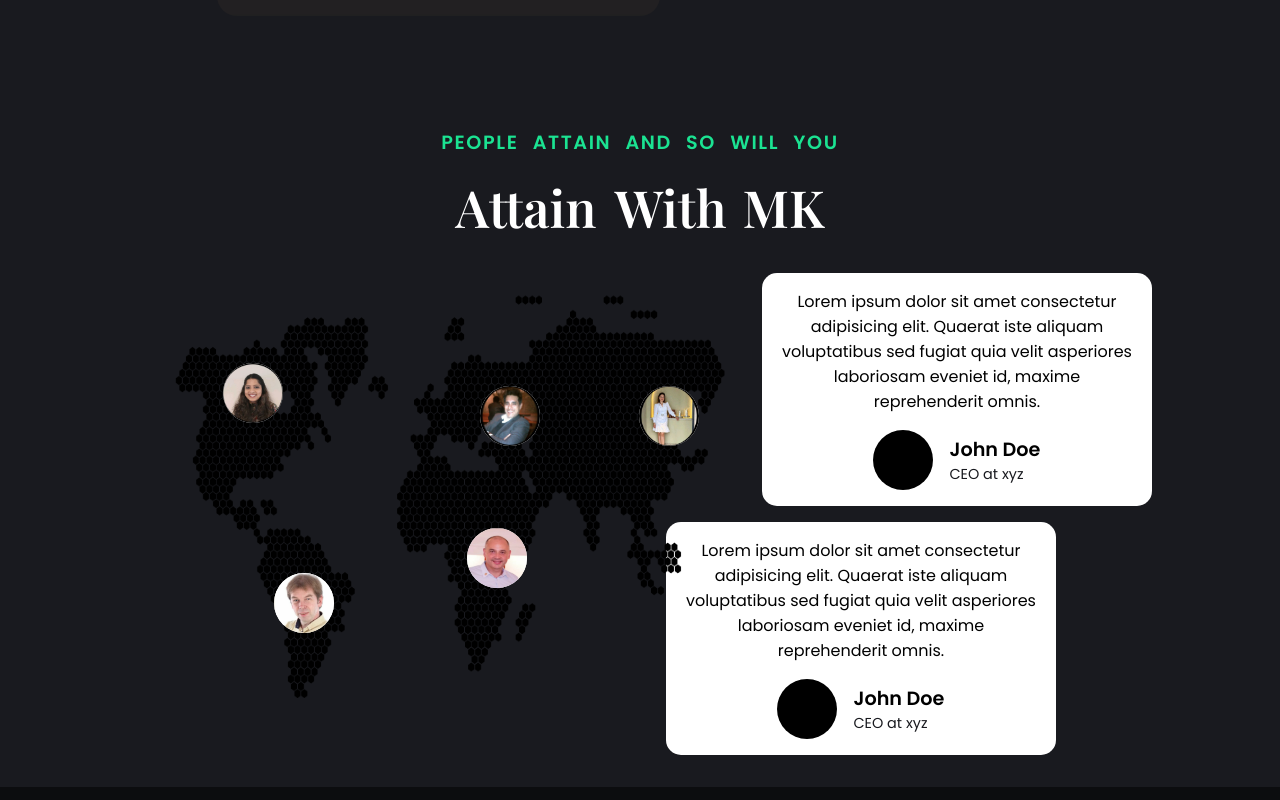
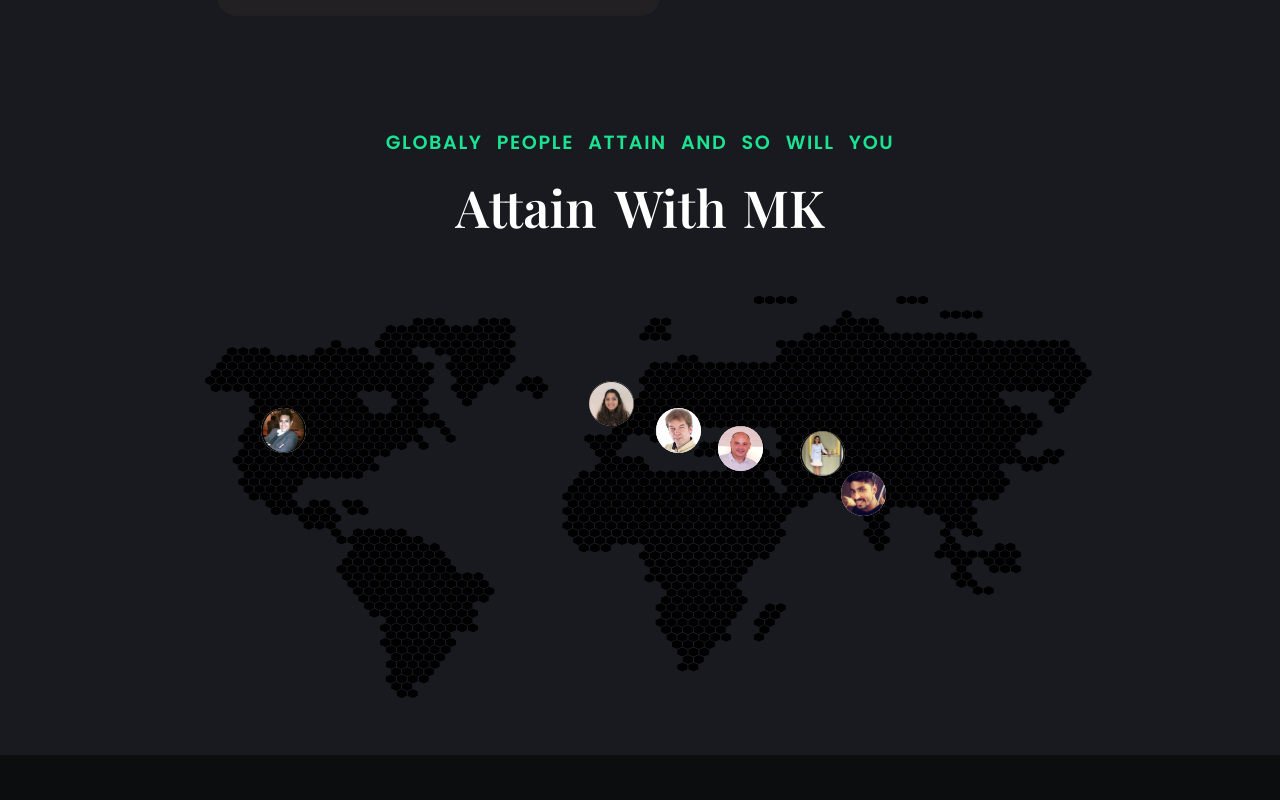
Before and after one commit to Xaverick/tutwithmk, a React (Vite) app: page / in a window 1280 px wide. Shown: the part 5760-6560 px from the top of the page. Built offline with nearby package versions, Linux system fonts and the light colour scheme.

Commit message:
changed the testimonials

```diff
--- a/src/components/Testimonial/Testimonials.jsx
+++ b/src/components/Testimonial/Testimonials.jsx
@@ -6,22 +6,23 @@ import dubai from '../../assets/homeTestimonial/dubai.jpeg'
 import usa from '../../assets/homeTestimonial/usa.jpeg'
 import italy from '../../assets/homeTestimonial/italy.jpeg'
 import slovakia from '../../assets/homeTestimonial/slovakia.jpeg'
+import mumbai from '../../assets/homeTestimonial/mumbai.jpeg'
 import { Tooltip } from 'react-tooltip'
 
 
 const testimonial = {
-  dubai: "Manish is a great coach. His training is very applicable and you can see the results instantly not only in your business but in your personal life too. I highly recommend him",
-  uk: "Manish is one of the most patient person I have come across. He is really well suited to his role of a coach. He truly understands the person sitting in front of him and coaches him/her based on his ability. He will work with the person to help him improve himself/herself and will persist till the goal has been achieved. And he will do this with a smile on his face. Anyone who comes to get his help has come to the right place.",
-  usa: "I found Manish fully involved, always and happily willing to help, having a good grip on the subject. I thank you Manish for coaching me",
-  italy: "I knew Manish Kumar in New Delhi during the years 2013-2015. I was very struck by his cultural and technical preparation in his job, as a coach and for communication programs, but most of all for his ability to always communicate in a interested, pleasant and positive way. He is the kind of person everybody would love to talk with. I think that all this, summed up with his undoubted technical level can make of Manish an excellent Coach and teacher of Communication Courses (he is the first one who applies his own knowledge on himself) but also, in my opinion, an excellent director for sales, a trustworthy executive for every area you would put him in.",
-  slovakia: "So, I got personal coaching from Manish & it was very nice experience! First thing was that I was in time pressure and I needed it immediately and he made himself immediately available. And second thing was the coaching itself was very nice, it was working with a nice good friend who has full understanding for my problems. And He worked hard and in such a way so that every detail is just perfect. His helpfulness is simply AMAZING!"
-
+  dubai: "You can see the results instantly not only in your business but in your personal life too. <br /> <p> A.K. - Dubai </p>",
+  usa: "I thank you Manish for coaching me. <br /> <p> H.S. - United States </p>",
+  uk: "Anyone who comes to get his help has come to the right place.  <br /> <p> J.M. - United Kingdom </p>",
+  slovakia: "His helpfulness is simply AMAZING! <br /> <p> D.S. - SLOVAKIA </p>",
+  italy: "He is the first one who applies his own knowledge on himself. <br/> <p> A.F - ITALY </p>",
+  mumbai: "Manish is an awesome coach.<br /> <p> U.S. - Celebrity Trainer </p>"
 }
 
 const Testimonials = ({name}) => {
   return (
     <div className='app__testimonials'>
-    <h6>PEOPLE ATTAIN AND SO WILL YOU</h6>
+    <h6>GLOBALY PEOPLE ATTAIN AND SO WILL YOU</h6>
     <div className='subheading'>
       <p>Attain With</p>
       <p> {name}</p>
@@ -36,12 +37,14 @@ const Testimonials = ({name}) => {
             <div className='dots'>
               <div className='dot'>
                 <img
-                  data-tooltip-content={testimonial.uk}
+                  data-tooltip-html={testimonial.uk}
+                  // data-tooltip-content={testimonial.uk}
                   data-tooltip-id="uk"
                   src={uk}
                   alt=""
                 />
-                <Tooltip id="uk" effect='solid' place='top' className='tooltip'/>
+                <Tooltip id="uk" effect='solid' place='top' className='tooltip' />
+
 
               </div>
 
@@ -51,7 +54,7 @@ const Testimonials = ({name}) => {
                 <img
                     src={usa}
                     alt=""
-                    data-tooltip-content={testimonial.usa}
+                    data-tooltip-html={testimonial.usa}
                     data-tooltip-id="usa"
                 />
                 <Tooltip id="usa" effect='solid' place='top' className='tooltip'/>
@@ -64,7 +67,7 @@ const Testimonials = ({name}) => {
                 <img
                   src={dubai}
                   alt=""
-                  data-tooltip-content={testimonial.dubai}
+                  data-tooltip-html={testimonial.dubai}
                   data-tooltip-id="dubai"
                 />
                 <Tooltip id="dubai" effect='solid' place='top' className='tooltip'/>
@@ -74,7 +77,7 @@ const Testimonials = ({name}) => {
                 <img
                     src={italy}
                     alt=""
-                    data-tooltip-content={testimonial.italy}
+                    data-tooltip-html={testimonial.italy}
                     data-tooltip-id="italy"
                 />
                 <Tooltip id="italy" effect='solid' place='top' className='tooltip'/>
@@ -85,40 +88,24 @@ const Testimonials = ({name}) => {
                 <img
                     src={slovakia}
                     alt=""
-                    data-tooltip-content={testimonial.slovakia}
+                    data-tooltip-html={testimonial.slovakia}
                     data-tooltip-id="slovakia"
                 />
                 <Tooltip id="slovakia" effect='solid' place='top' className='tooltip'/>
               </div>
 
+              <div className='dot'>
+                <img
+                    src={mumbai}
+                    alt=""
+                    data-tooltip-html={testimonial.mumbai}
+                    data-tooltip-id="mumbai"
+                />
+                <Tooltip id="mumbai" effect='solid' place='top' className='tooltip'/>
+              </div>
+
             </div>
 
-
-        </div>
-
-        <div className='right-side'>
-            <div className='card'>
-              <p>Lorem ipsum dolor sit amet consectetur adipisicing elit. Quaerat iste aliquam voluptatibus sed fugiat quia velit asperiores laboriosam eveniet id, maxime reprehenderit omnis.</p>
-              <div>
-                <div className='inner-card'></div>
-                <div style={{display:"flex", flexDirection:"column", gap:"0",}}>
-                  <h6>John Doe</h6>
-                  <p>CEO at xyz</p>
-                </div>
-
-              </div>
-            </div>
-            <div className='card'>
-              <p>Lorem ipsum dolor sit amet consectetur adipisicing elit. Quaerat iste aliquam voluptatibus sed fugiat quia velit asperiores laboriosam eveniet id, maxime reprehenderit omnis.</p>
-              <div>
-                <div className='inner-card'></div>
-                <div style={{display:"flex", flexDirection:"column", gap:"0",}}>
-                  <h6>John Doe</h6>
-                  <p>CEO at xyz</p>
-                </div>
-
-              </div>
-            </div>
         </div>
 
     </div>
--- a/src/components/Testimonial/Testimonials.scss
+++ b/src/components/Testimonial/Testimonials.scss
@@ -16,6 +16,7 @@
         word-spacing: 0.5rem;
         letter-spacing: 0.1rem;
         @media screen and (max-width: 768px){
+            text-align: center;
             font-size: 0.9rem;
             word-spacing: normal;
 
@@ -56,7 +57,7 @@
             display: flex;
             flex-wrap: wrap;
             align-items: start;
-            width: 65%;
+            width: 100%;
             height: 100%;
             position: relative;
             img{
@@ -79,8 +80,8 @@
                 height: 100%;
                 position: absolute;
                 .dot{
-                    width: 60px;
-                    height: 60px;
+                    width: 45px;
+                    height: 45px;
                     border-radius: 50%;
                     background: var(--primary-color);
                     // overflow: hidden;
@@ -93,7 +94,7 @@
 
                     }
                     .tooltip{
-                        z-index: 10;
+                        z-index: 100;
                         max-width: 300px !important;
                         background-color: white !important;
                         box-shadow: 0 0 25px rgba(0, 0, 0, 0.1) !important;
@@ -103,6 +104,12 @@
                         text-align: center !important;
                         line-height: 1.5 !important;
                         opacity: 1 !important;
+                        p{
+                            margin-top: 1rem;
+                            width: 100%;
+                            color: #191A1F;
+                            font-size: 0.9rem;
+                        }
                         @media screen and (min-width: 2000px) {
                             font-size: 1.75rem !important;
                             max-width: 500px !important;
@@ -119,34 +126,43 @@
 
                 div:nth-child(1){
                     position: absolute;
-                    top: 20%;
-                    left: 15%;
+                    top: 24%;
+                    left: 45%;
                 }
 
                 div:nth-child(2){
                     position: absolute;
-                    top: 25%;
-                    right: 35%;
+                    top: 30%;
+                    left: 13%;
 
                 }
 
                 div:nth-child(3){
                     position: absolute;
-                    top: 25%;
-                    right: 10%;
+                    top: 35%;
+                    right: 30%;
                 }
 
                 div:nth-child(4){
                     position: absolute;
-                    bottom: 30%;
-                    right: 37%;
+                    top: 34%;
+                    right: 38%;
                 }
 
                 div:nth-child(5){
-                    z-index: 1;
                     position: absolute;
-                    bottom: 20%;
-                    left: 23%;
+                    top: 30%;
+                    right: 44%;
+                }
+
+
+                div:nth-child(6){
+                    position: absolute;
+                    img{
+                        object-fit: cover;
+                    }
+                    top: 44%;
+                    right: 26%;
                 }
             }
 
@@ -165,7 +181,7 @@
         }
 
         .right-side{
-            // z-index: 0;
+            z-index: 2;
             display: flex;
             flex-direction: column;
             justify-content: start;
```
Also changed, not shown: src/assets/homeTestimonial/mumbai.jpeg (added).
